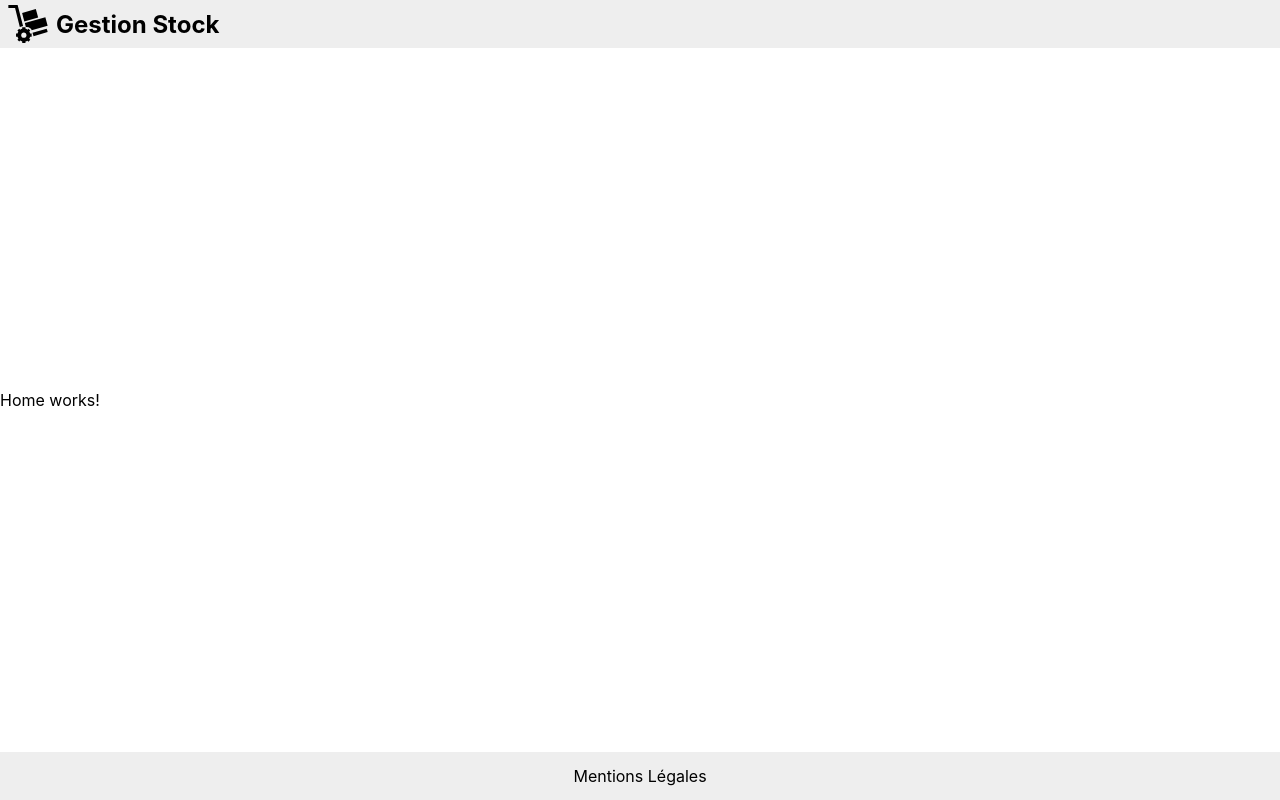
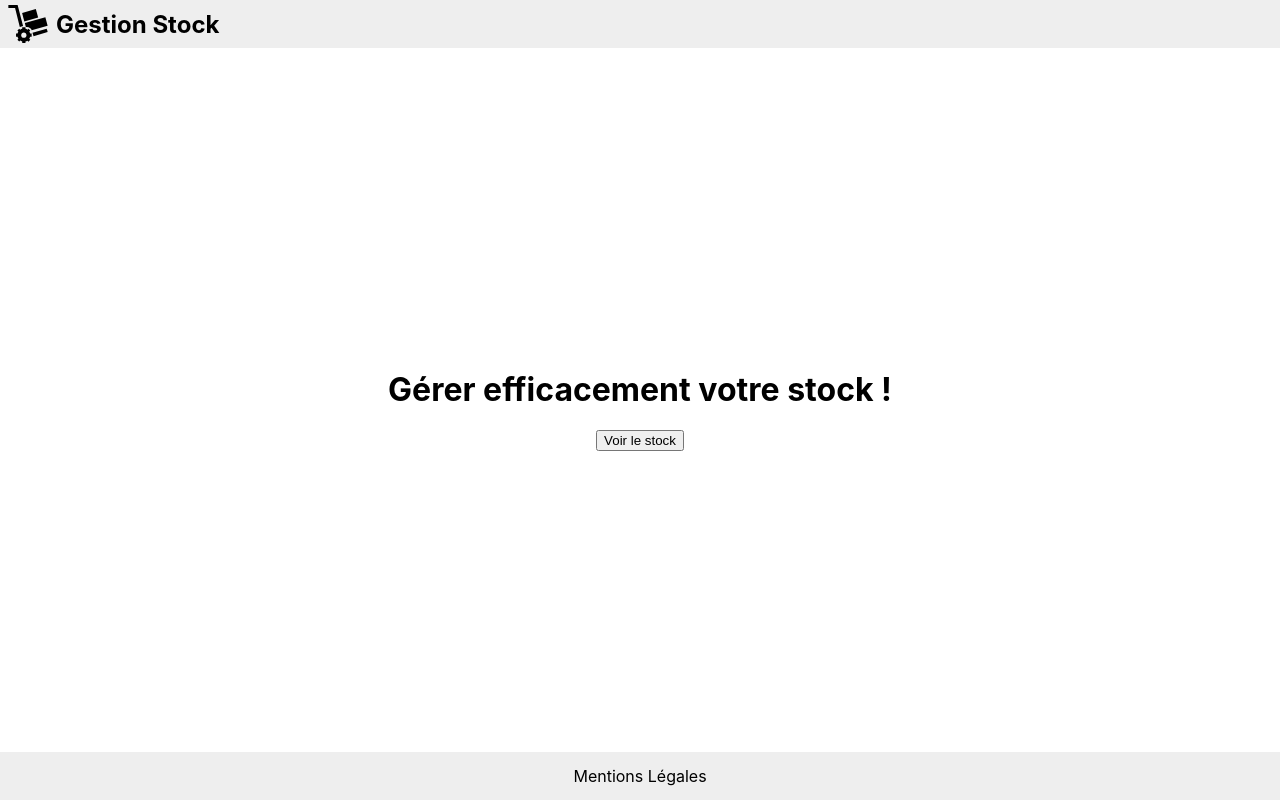
Before and after one commit to jlg-formation/tjs-juin-2022, a React (Create React App) app in the folder front/: page / in a window 1280 px wide. Built offline with nearby package versions, Linux system fonts and the light colour scheme.

Commit message:
dev: added css for home
We decided to add it globally

```diff
--- a/front/src/index.css
+++ b/front/src/index.css
@@ -18,3 +18,13 @@ div#root {
   flex-flow: column;
   justify-content: space-between;
 }
+
+main {
+  display: flex;
+  flex-flow: column;
+  align-items: center;
+}
+
+h1 {
+  text-align: center;
+}
--- a/front/src/routes/Home.tsx
+++ b/front/src/routes/Home.tsx
@@ -1,5 +1,10 @@
 function Home() {
-  return <div>Home works!</div>;
+  return (
+    <main>
+      <h1>Gérer efficacement votre stock !</h1>
+      <button>Voir le stock</button>
+    </main>
+  );
 }
 
 export default Home;
```
